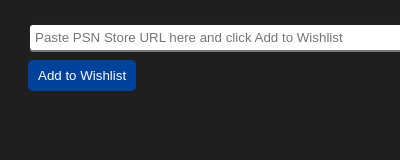
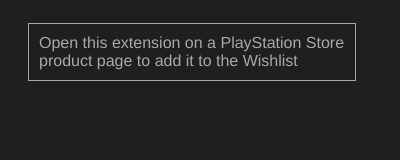
Before and after one commit to imartyus/playstation-store-wishlist, a browser extension: page popup.html in a window 400 px wide. Shown: the top 160 px of the page. Drawn offline with Linux system fonts and the light colour scheme.

Commit message:
removed input url option

```diff
--- a/popup.html
+++ b/popup.html
@@ -7,14 +7,15 @@
 </head>
 
 <body x-data="getState()" x-init="init()">
-	<section x-show.transition="!onStoreUrl">
-		<input type="text" x-model="inputVal" placeholder="Paste PSN Store URL here and click Add to Wishlist">
-		<button class="btn" x-bind:disabled="loading" x-text="loading ? 'Fetching data!' : 'Add to Wishlist'" @click="addGame"></button>
-		<span class="error-msg" x-show.transition="inputError">Invalid URL! Paste it directly from the PSN Store.</span>
-		<span class="warn-msg" x-show.transition="inputWarn">This game is already on your Wishlist</span>
+	<section x-show="!onStoreUrl" class="info-block">
+		Open this extension on a PlayStation Store product page to add it to the Wishlist
 	</section>
-	<section x-show.transition="onStoreUrl">
-		<button class="btn btn-add" x-bind:disabled="loading || onStoreAlreadyAdded" x-text="loading ? 'Adding!' : onStoreAlreadyAdded ? 'Already in Wishlist' : 'Add this game to Wishlist'" @click="addGameFromTab"></button>
+	<section x-show="onStoreUrl">
+		<button class="btn btn-add"
+			x-bind:disabled="loading || onStoreAlreadyAdded"
+			x-text="loading ? 'Adding!' : onStoreAlreadyAdded ? 'Already in Wishlist' : 'Add this game to Wishlist'"
+			@click="addGameFromTab">
+		</button>
 	</section>
 	<section class="wl" x-show.transition="gameList.length">
 		<div class="wl-head">My Wishlist:</div>
--- a/popup.js
+++ b/popup.js
@@ -5,43 +5,11 @@
 // Init component state
 function getState() {
   return {
-    inputError: false,
-    inputWarn: false,
     loading: false,
     onStoreUrl: '',
     onStoreAlreadyAdded: false,
-    inputVal: '',
     gameList: [],
     lastUpdated: '',
-    addGame() {
-      this.inputWarn = false
-      this.inputError = false
-      const validUrl = psnProductUrlTester.test(this.inputVal)
-      if (validUrl) {
-        getWishlist(wishlist => {
-          const existingGame = wishlist.items.find(item => item.url === this.inputVal)
-          if (existingGame) {
-            // show warning
-            this.inputWarn = true
-            this.inputVal = ''
-          } else {
-            this.loading = true
-            fetchAndScrapeUrl(this.inputVal)
-            .then(gameData => {
-              if (gameData) {
-                wishlist.items.push(gameData)
-                chrome.storage.sync.set({ wishlist })
-                this.gameList = wishlist.items
-              }
-              this.inputVal = ''
-              this.loading = false
-            })
-          }
-        })
-      } else {
-        this.inputError = true
-      }
-    },
     addGameFromTab() {
       getWishlist(wishlist => {
         this.loading = true
--- a/styles.css
+++ b/styles.css
@@ -2,6 +2,7 @@
   --color-blue: #00439c;
   --color-green: green;
   --color-lightgreen: darkseagreen;
+  --color-gray: darkgray;
   --color-error: orangered;
   --color-warn: orange;
   --color-grey: grey;
@@ -17,11 +18,12 @@
   color: var(--text-color);
 }
 
-input {
-  width: 500px;
-  padding: 5px;
-  border-radius: 5px;
-  margin-bottom: 8px;
+.info-block {
+  font-size: 16px;
+  border: 1px solid;
+  width: 306px;
+  padding: 10px;
+  color: var(--color-gray);
 }
 
 .btn {
@@ -39,7 +41,6 @@
 }
 
 .btn-add {
-  /* background-color: var(--color-green); */
   padding: 12px;
 }
 
```
